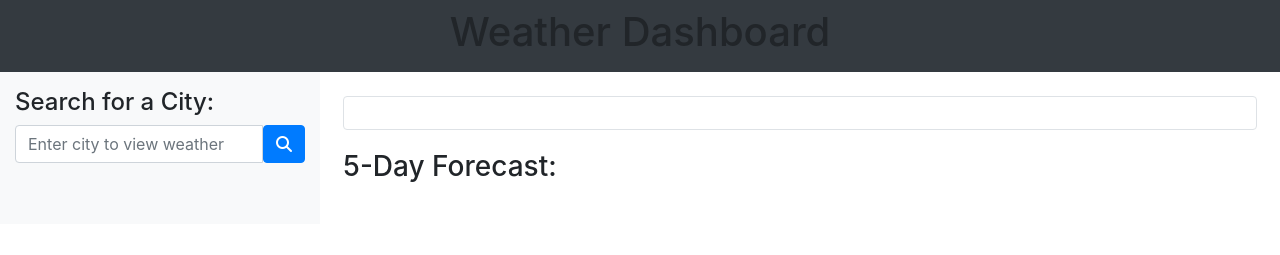
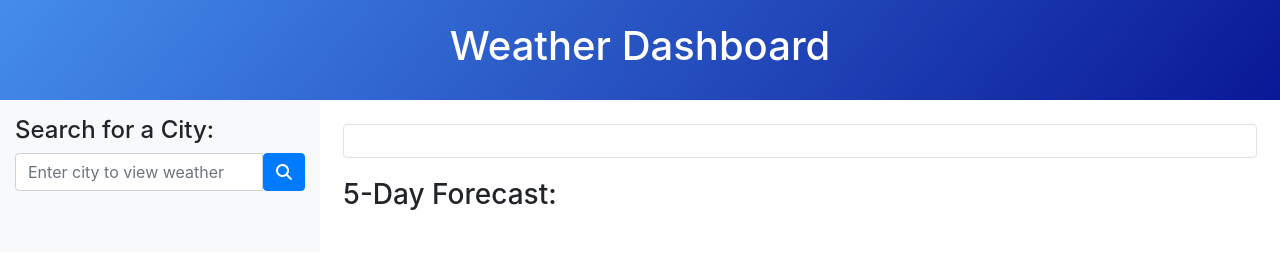
Before and after one commit to itsyourpalsal/Weather-Dashboard, a plain HTML site: page index.html in a window 1280 px wide. Drawn offline with nearby package versions, Linux system fonts and the light colour scheme.

Commit message:
weather appearance

```diff
--- a/assets/style.css
+++ b/assets/style.css
@@ -0,0 +1,16 @@
+* {
+    margin: 0;
+    padding: 0;
+    box-sizing: border-box;
+}
+
+
+.bg-primary {
+    background: linear-gradient(-50deg, #0a1896, #448dec) !important;
+}
+
+.navbar {
+    color: white;
+    height: 100px!important;
+    background: linear-gradient(-50deg, #0a1896, #448dec) !important;
+}
```
Also changed, not shown: index.html (+5 -5 lines), 1 other file.
